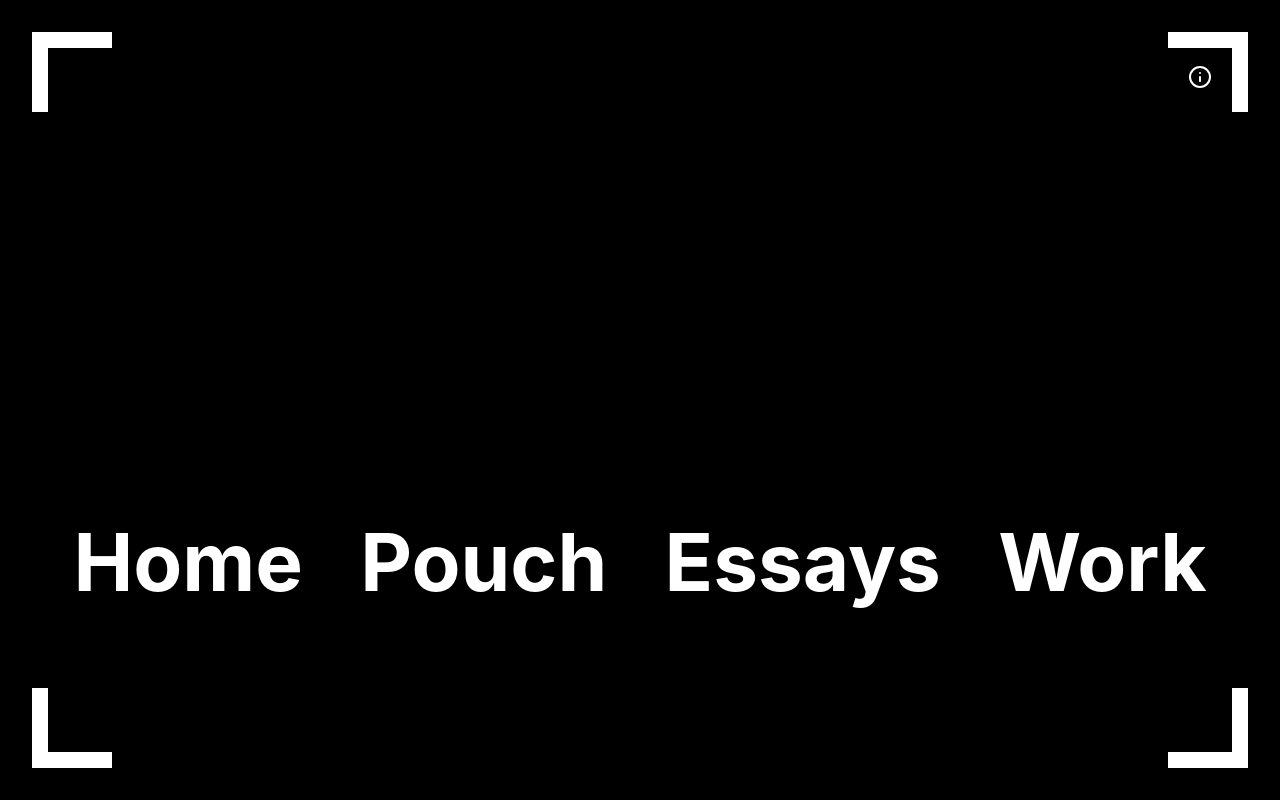
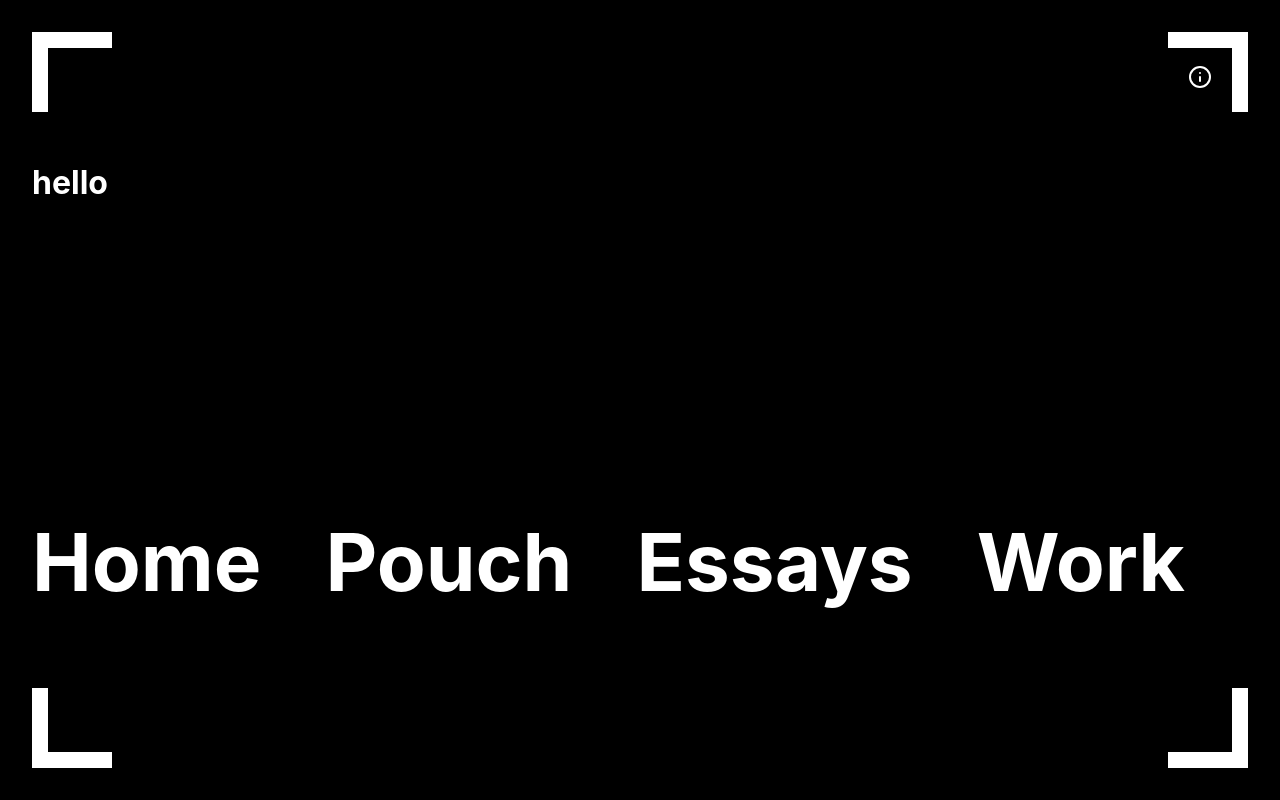
Before and after one commit to gideonibemerejr/music-pouch--landing-react, a React (Create React App) app: page / in a window 1280 px wide. Both pictures are taken after a click on the element 1200 px from the left and 80 px from the top of the page. Built offline with nearby package versions, Linux system fonts and the light colour scheme.

Commit message:
Update spacing between menu items

```diff
--- a/src/Components/Menu/index.jsx
+++ b/src/Components/Menu/index.jsx
@@ -14,11 +14,14 @@ const Menu = ({ handleMenuClick }) => {
         className='h-100 flex flex-column justify-between'
       >
         <Nav handleMenuClick={handleMenuClick} />
+        <div className='h-100 white pa4'>
+          <h1>hello</h1>
+        </div>
         <ul
           onClick={handleMenuClick}
-          className='cf list pa4 w-100 h-100 flex justify-between items-end'
+          className='cf list pa4 w-100 h-100 flex items-end'
         >
-          <li className='sans-serif tc mb4 mr3 '>
+          <li className='sans-serif tc mb4 mr5-ns mr3 '>
             <Link
               to='/'
               className='f-subheadline-ns f3 link dim hover-red fw7 white'
@@ -26,7 +29,7 @@ const Menu = ({ handleMenuClick }) => {
               Home
             </Link>
           </li>
-          <li className=' sans-serif mb4 tc mr3'>
+          <li className=' sans-serif mb4 tc mr5-ns mr3'>
             <Link
               to='/blog/pouch'
               className='f-subheadline-ns f3 hover-red link dim fw7 white'
@@ -34,7 +37,7 @@ const Menu = ({ handleMenuClick }) => {
               Pouch
             </Link>
           </li>
-          <li className=' sans-serif tc mb4 mr3'>
+          <li className=' sans-serif tc mb4 mr5-ns mr3'>
             <Link
               to='/blog/photoessays'
               className='f-subheadline-ns f3 link dim hover-red fw7 white'
```
